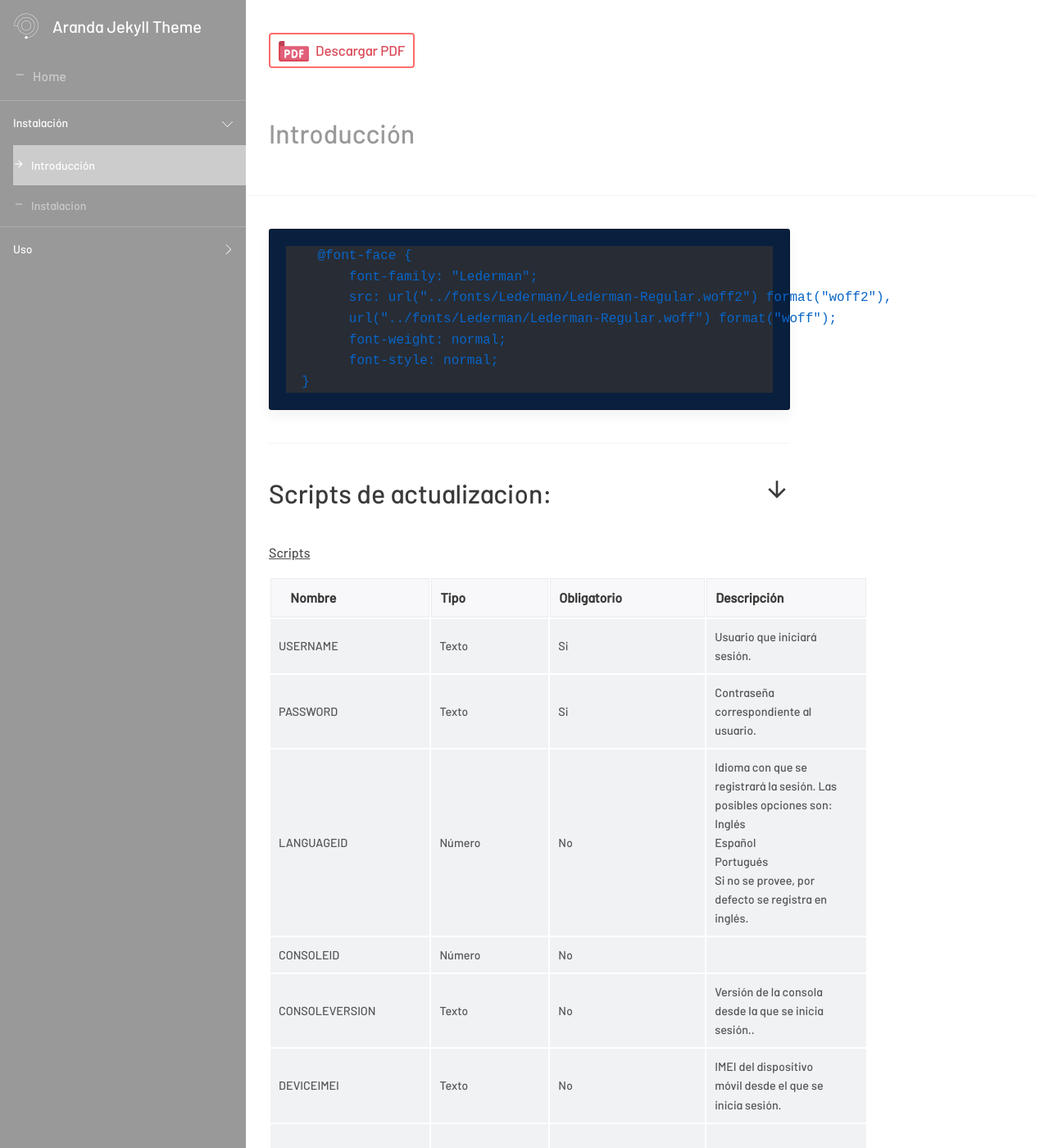
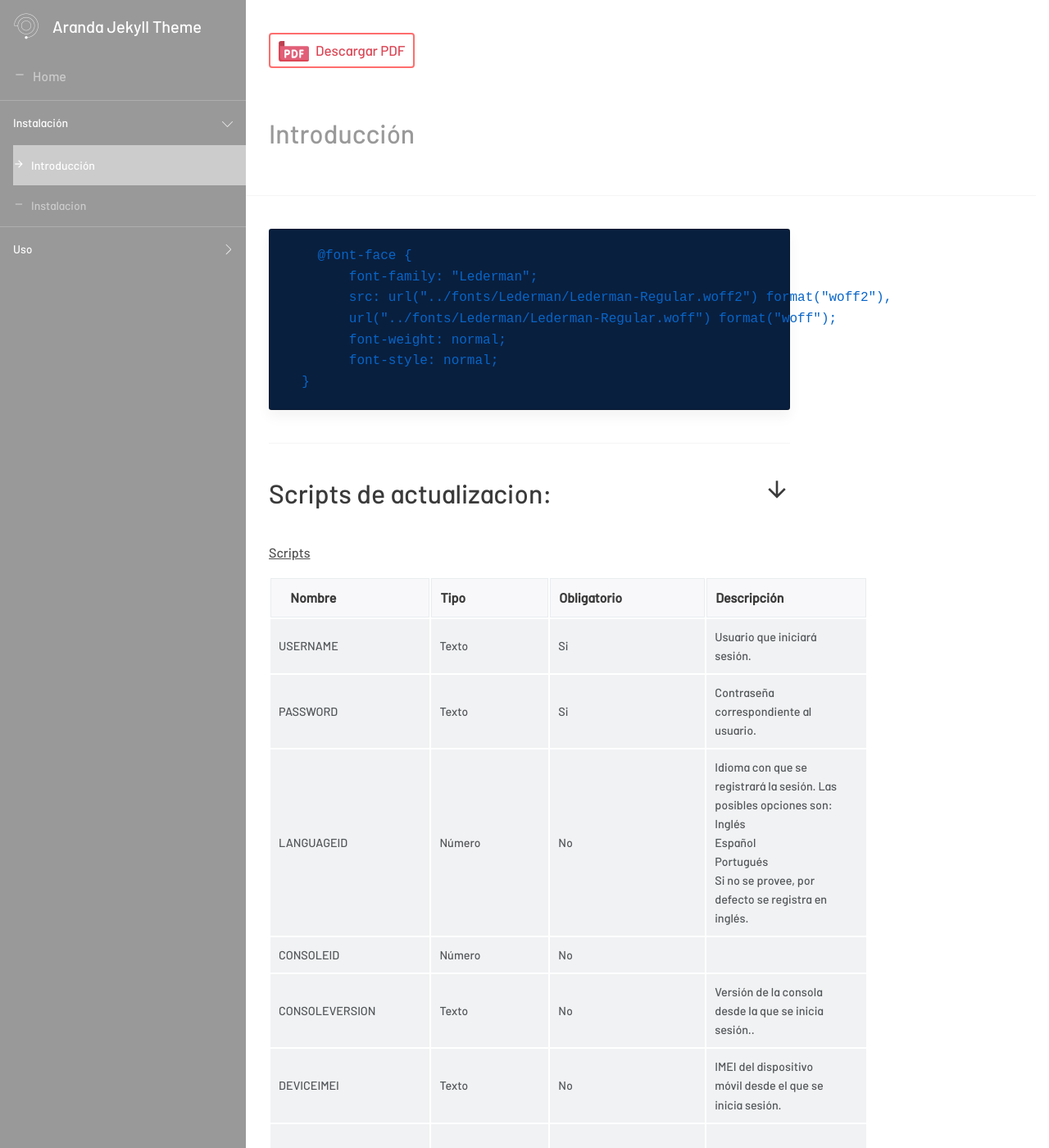
Before and after one commit to Nats85/Manuales-Aranda-Apis, a Jekyll site: the page built from docs/1.1-inicio.md, in a window 1280 px wide and 1400 px high. Shown: the whole window at 82% size. Built offline with Jekyll 4.4.1, drawn with Linux system fonts in a browser that asks for light colours.

Commit message:
Update _code.scss

```diff
--- a/_sass/base/_code.scss
+++ b/_sass/base/_code.scss
@@ -39,7 +39,7 @@ div.highlight {
 }
 
 .highlight pre {
-  background: #282c34;
+  background: #091f3e;
 }
 
 pre.highlight {
@@ -59,7 +59,7 @@ pre.highlight {
   color: #0865C8;
 }
 .highlight pre {
-  background: #282c34;
+  background: #091f3e;
 }
 .highlight .hll {
   background: #282c34;
```
